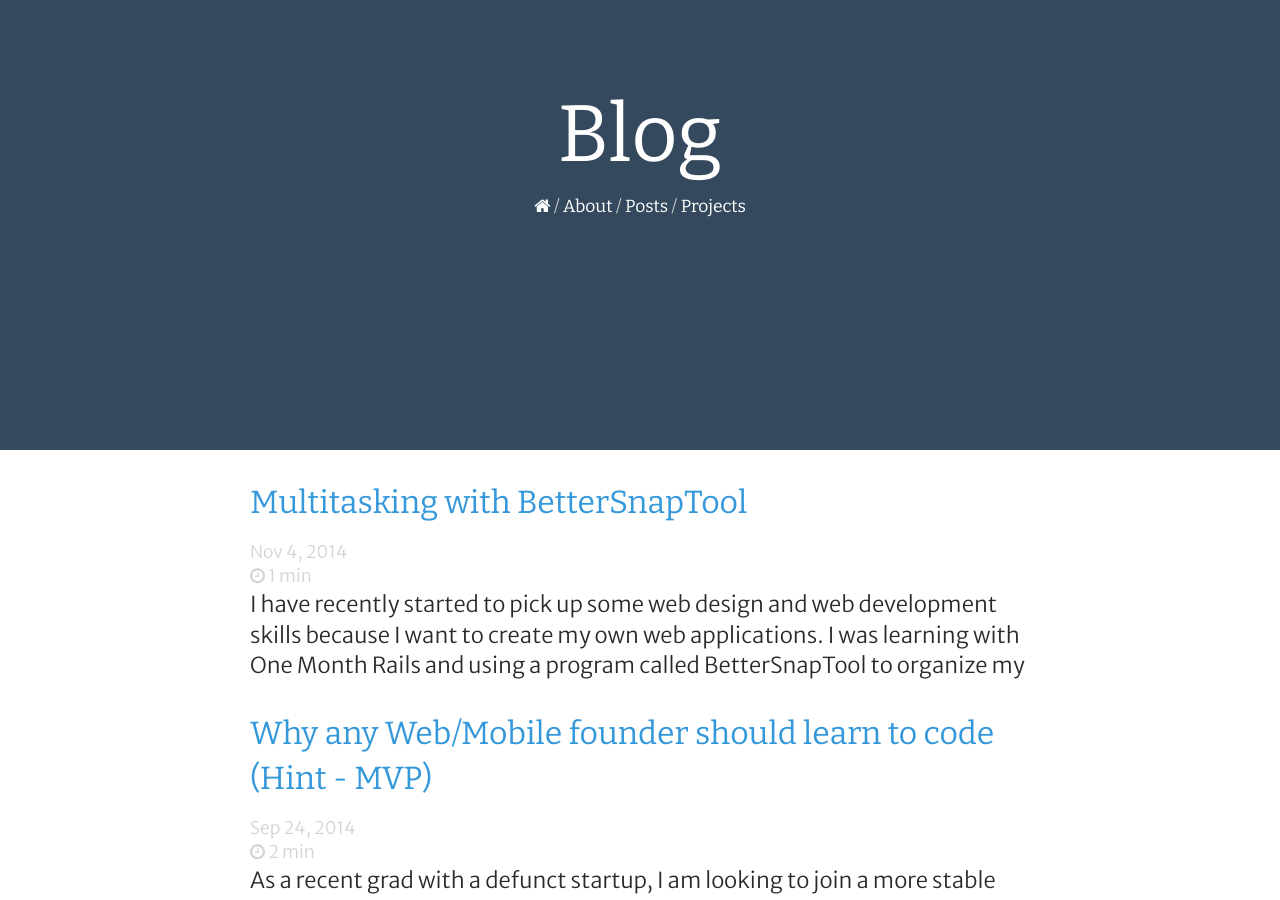
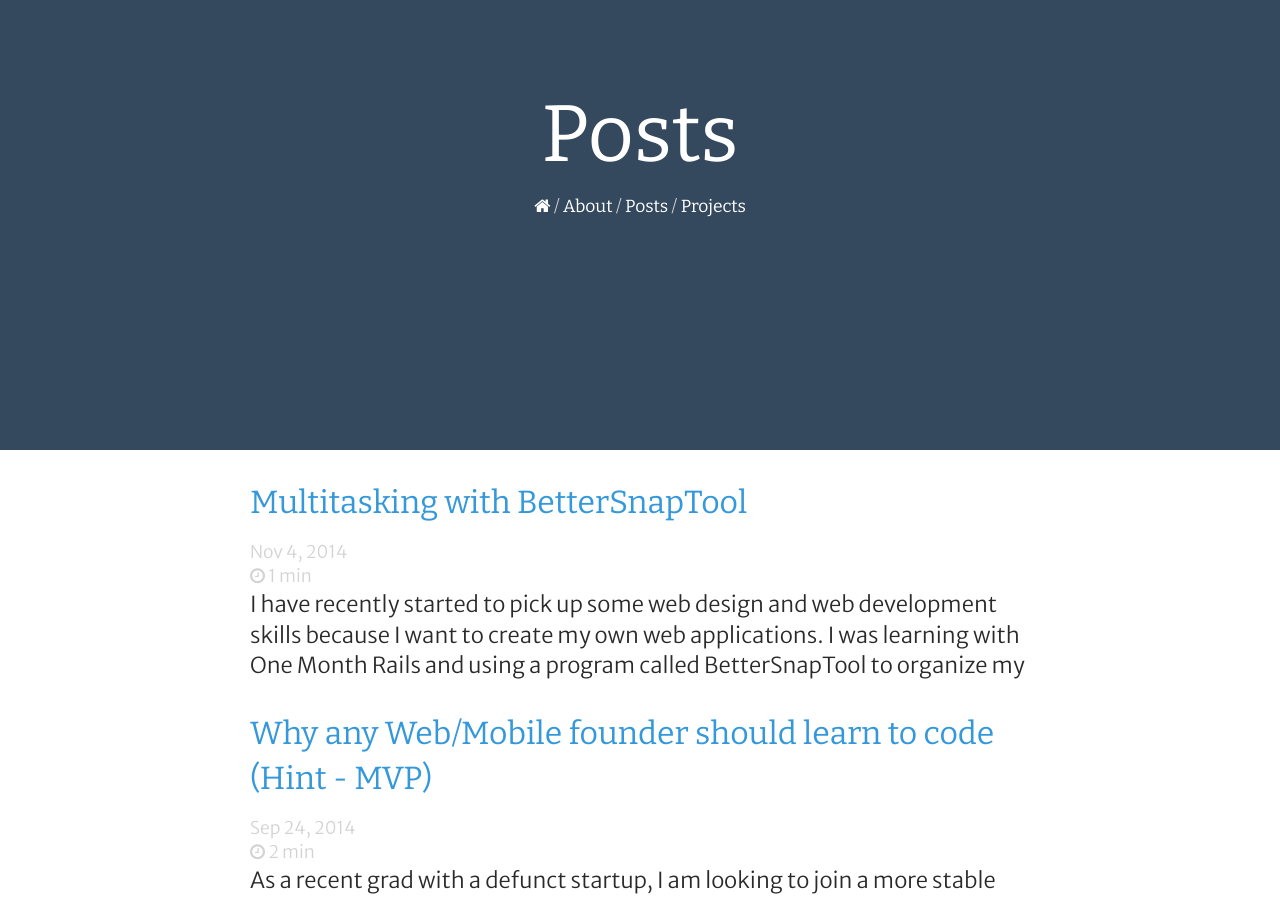
Before and after one commit to Shipwright/daveas.github.io, a Jekyll site: the page built from posts.html, in a window 1280 px wide and 900 px high. Built offline with Jekyll 4.4.1, drawn with Linux system fonts in a browser that asks for light colours; nearby versions of some CDN libraries; emoji names are drawn with the system emoji font; some web fonts are replaced.

Commit message:
Update and rename blog.html to posts.html

```diff
--- a/blog.html
+++ b/posts.html
@@ -1,7 +1,7 @@
 ---
 layout: default
-title: Blog
-permalink: /blog/
+title: Posts
+permalink: /posts/
 ---
 
 <div class="home">
```
